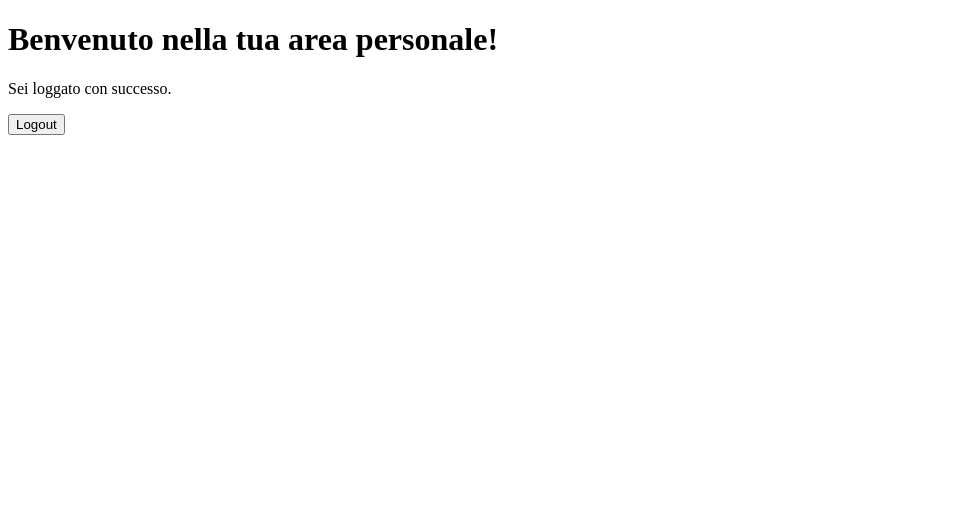
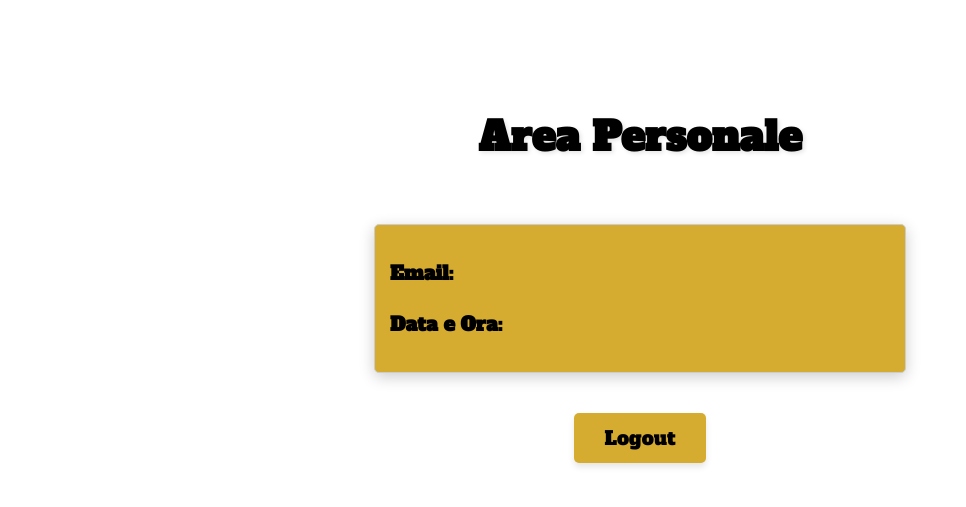
Before and after one commit to Fabianski12/invinzibles, a website: page home.html in a window 1280 px wide. Shown: the whole page, without its empty margins (0-966 px from the left). Drawn offline with Linux system fonts and the light colour scheme.

Commit message:
info page sistemata(manca la navbar)

```diff
--- a/home.html
+++ b/home.html
@@ -2,18 +2,76 @@
 <html>
 <head>
     <title>Home Page</title>
+    <link rel="stylesheet" href="/info.css">
+    <link rel="preconnect" href="https://fonts.googleapis.com">
+    <link rel="preconnect" href="https://fonts.gstatic.com" crossorigin>
+    <link href="https://fonts.googleapis.com/css2?family=Alfa+Slab+One&display=swap" rel="stylesheet">
+    <style>
+        .user-info {
+            margin: 20px;
+            padding: 15px;
+            border: 1px solid #ccc;
+            border-radius: 5px;
+        }
+        .password {
+            letter-spacing: 2px;
+        }
+    </style>
 </head>
 <body>
-    <h1>Benvenuto nella tua area personale!</h1>
-    <p>Sei loggato con successo.</p>
+    <div class="container">
+        <h1>Area Personale</h1>
 
-    <button onclick="logout()">Logout</button>
+        <div class="user-info">
+            <p>
+                <strong>Email:</strong>
+                <span id="userEmail"></span>
+            </p>
+            <p>
+                <strong>Data e Ora:</strong>
+                <span id="lastLogin"></span>
+            </p>
+        </div>
+
+        <button onclick="logout()">Logout</button>
+    </div>
 
     <script>
+        // Funzione per caricare i dati dell'utente dal database
+        async function loadUserData() {
+            try {
+                const userEmail = localStorage.getItem('userEmail');
+                console.log("Email nel localStorage:", userEmail); // Debug
+
+                if (!userEmail) {
+                    throw new Error('Email non trovata nel localStorage');
+                }
+
+                const response = await fetch(`/api/user/data?email=${encodeURIComponent(userEmail)}`);
+                console.log("Risposta server:", response); // Debug
+
+                if (!response.ok) {
+                    throw new Error(`Errore server: ${response.status}`);
+                }
+
+                const userData = await response.json();
+                console.log("Dati ricevuti:", userData); // Debug
+
+                document.getElementById('userEmail').textContent = userData.email;
+                document.getElementById('lastLogin').textContent = userData.currentDateTime;
+            } catch (error) {
+                console.error('Errore dettagliato:', error);
+                alert('Errore: ' + error.message);
+            }
+        }
+
         function logout() {
             // Per ora facciamo un semplice reindirizzamento al login
-            window.location.href = '/';
+            window.location.href = '/nuovoindex.html';
         }
+
+        // Carica i dati dell'utente quando la pagina si apre
+        loadUserData();
     </script>
 </body>
 </html>
--- /dev/null
+++ b/info.css
@@ -0,0 +1,99 @@
+/* Import del font */
+@import url('https://fonts.googleapis.com/css2?family=Alfa+Slab+One&display=swap');
+
+body {
+    margin: 0;
+    padding: 0;
+    font-family: 'Alfa Slab One', cursive;
+    background-color: #ffffff;
+    color: #000000;
+}
+
+.container {
+    max-width: 800px;
+    margin: 50px auto;
+    padding: 20px;
+    display: flex;
+    flex-direction: column;
+    align-items: center;
+    animation: fadeInUp 0.5s ease-out;
+}
+
+h1 {
+    font-family: 'Alfa Slab One', cursive;
+    color: #000000;
+    font-size: 2.5rem;
+    margin: 40px 0;
+    text-align: center;
+    text-shadow: 2px 2px 4px rgba(0, 0, 0, 0.1);
+}
+
+.user-info {
+    background-color: #d5ab30;
+    width: 500px;
+    border-radius: 15px;
+    padding: 30px;
+    box-shadow: 0 4px 15px rgba(0, 0, 0, 0.2);
+    transition: transform 0.3s ease;
+    margin-bottom: 30px;
+}
+
+.user-info:hover {
+    transform: scale(1.05);
+    box-shadow: 0 8px 20px rgba(0, 0, 0, 0.3);
+}
+
+.user-info p {
+    margin: 15px 0;
+    font-size: 1.2em;
+    color: #000000;
+    text-align: left;
+    display: flex;
+    align-items: center;
+    padding: 5px 0;
+}
+
+.user-info strong {
+    min-width: 180px;
+    color: #000000;
+    margin-right: 20px;
+}
+
+.user-info span {
+    color: #000000;
+}
+
+/* Stile del pulsante come in stylenuovoindex.css */
+button {
+    background-color: #d5ab30;
+    color: #000000;
+    border: none;
+    border-radius: 5px;
+    padding: 12px 30px;
+    font-family: 'Alfa Slab One', cursive;
+    font-size: 1.2em;
+    cursor: pointer;
+    transition: all 0.3s ease;
+    display: block;
+    margin: 20px auto;
+    box-shadow: 0 4px 6px rgba(0, 0, 0, 0.1);
+}
+
+button:hover {
+    background-color: #ffffff;
+    color: #d5ab30;
+    box-shadow: 0 6px 8px rgba(0, 0, 0, 0.2);
+    transform: translateY(-2px);
+}
+
+/* Animazione per il caricamento della pagina */
+@keyframes fadeInUp {
+    from {
+        opacity: 0;
+        transform: translateY(20px);
+    }
+    to {
+        opacity: 1;
+        transform: translateY(0);
+    }
+}
```
Also changed, not shown: MSF.html (+1 -1 lines), login.js (+7 -1 lines), nuovoindex.html (+1 -1 lines), server.js (+34 -2 lines).
